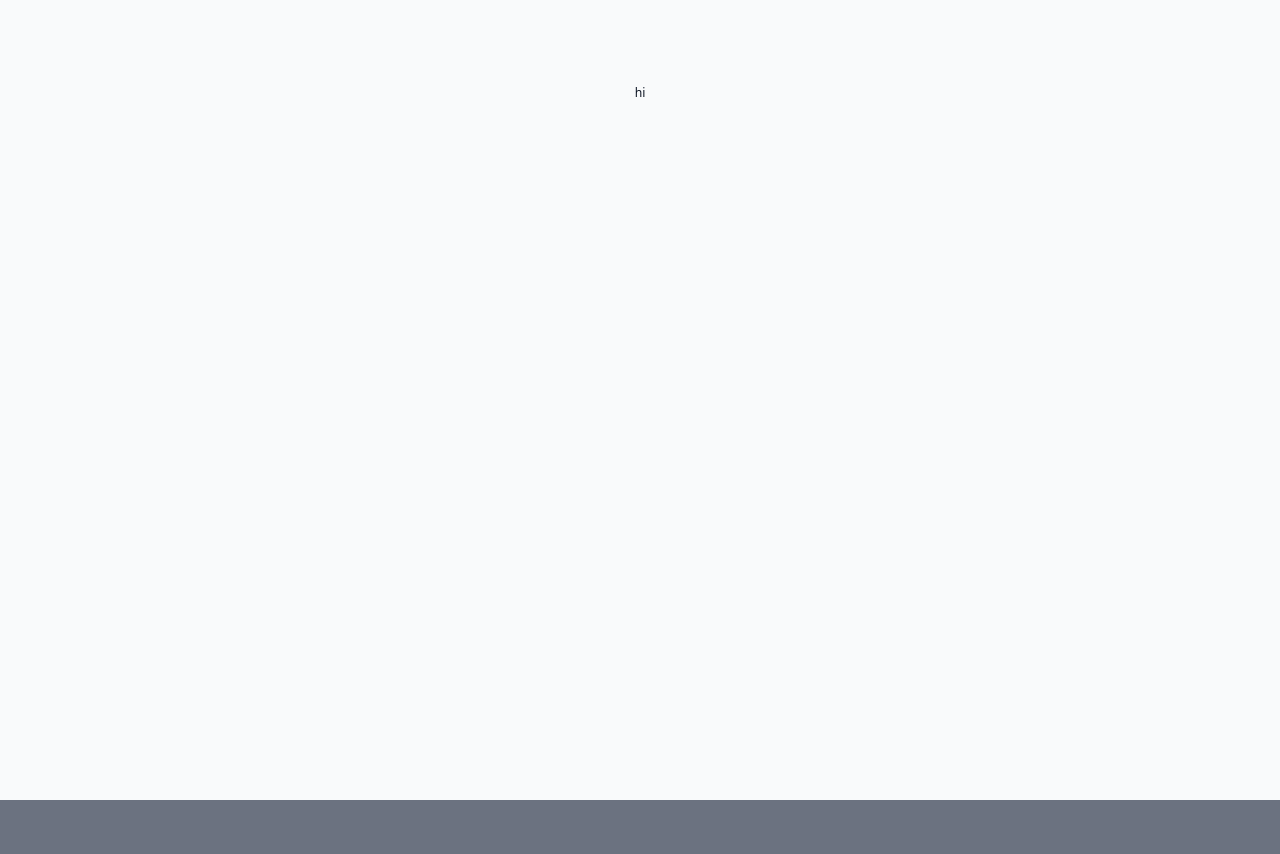
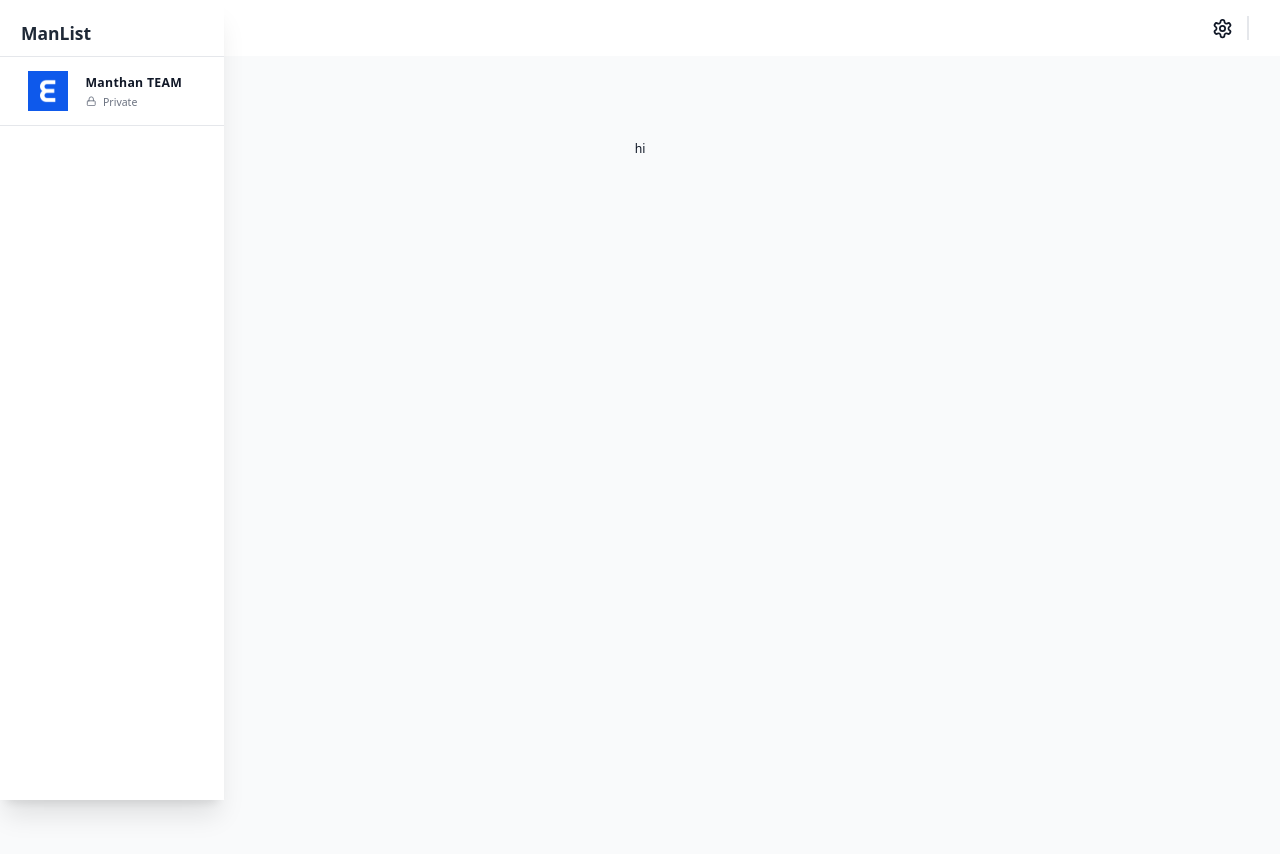
Before and after one commit to manthan-paktolus/project-management-app, a Next.js app in the folder client/: page / in a window 1280 px wide. Before the commit the page ends 800 px from the top, so only its background shows below. Built offline with nearby package versions, Linux system fonts and the light colour scheme.

Commit message:
navbar and sidebar static design implementation

```diff
--- /dev/null
+++ b/client/src/app/(components)/Navbar/index.tsx
@@ -0,0 +1,33 @@
+import React from "react";
+import { Menu, Moon, Search, Settings, Sun, User } from "lucide-react";
+import Link from "next/link";
+
+const Navbar = () => {
+  return (
+    <div className="flex items-center justify-between bg-white px-4 py-3 dark:bg-black">
+      {/* Search Bar */}
+      <div className="flex items-center gap-8">
+        <div className="relative flex h-min w-[200px]">
+          <Search className="absolute left-[4px] top-1/2 mr-2 h-5 w-5 -translate-y-1/2 transform cursor-pointer dark:text-white" />
+          <input
+            className="w-full rounded border-none bg-gray-100 p-2 pl-8 placeholder-gray-500 focus:border-transparent focus:outline-none dark:bg-gray-700 dark:text-white dark:placeholder-white"
+            type="search"
+            placeholder="Search..."
+          />
+        </div>
+      </div>
+      {/* Icons */}
+      <div className="flex items-center">
+        <Link
+          href="/settings"
+          className={"h-min w-min rounded p-2 hover:bg-gray-100"}
+        >
+          <Settings className="h-6 w-6 cursor-pointer dark:text-white" />
+        </Link>
+        <div className="ml-2 mr-5 hidden min-h-[2em] w-[0.1rem] bg-gray-200 md:inline-block"></div>
+      </div>
+    </div>
+  );
+};
+
+export default Navbar;
--- /dev/null
+++ b/client/src/app/(components)/Sidebar/index.tsx
@@ -0,0 +1,60 @@
+"use client";
+
+import React, { useState } from "react";
+import Image from "next/image";
+import {
+  AlertCircle,
+  AlertOctagon,
+  AlertTriangle,
+  Briefcase,
+  ChevronDown,
+  ChevronUp,
+  Home,
+  Layers3,
+  LockIcon,
+  LucideIcon,
+  Search,
+  Settings,
+  ShieldAlert,
+  User,
+  Users,
+  X,
+} from "lucide-react";
+
+const Sidebar = () => {
+  const [showProjects, setShowProjects] = useState(true);
+  const [showPriority, setShowPriority] = useState(true);
+
+  const sidebarClassNames = `fixed flex flex-col h-[100%] justify-between shadow-xl
+    transition-all duration-300 h-full z-40 dark:bg-black overflow-y-auto bg-white
+    w-64`;
+
+  return (
+    <div className={sidebarClassNames}>
+      <div className="flex h-[100%] w-full flex-col justify-start">
+        {/* {Top Logo} */}
+        <div className="z-50 flex min-h-[56px] w-64 items-center justify-between bg-white px-6 pt-3 dark:bg-black">
+          <div className="text-xl font-bold text-gray-800 dark:text-white">
+            ManList
+          </div>
+        </div>
+        {/* {Team} */}
+        <div className="flex items-center gap-5 border-y-[1.5px] border-gray-200 px-8 py-4 dark:border-gray-700">
+          <Image src="/logo.png" alt="Logo" width={40} height={40} />
+          <div>
+            <h3 className="text-md font-bold tracking-wide dark:text-gray-200">
+              Manthan TEAM
+            </h3>
+            <div className="mt-1 flex items-start gap-2">
+              <LockIcon className="mt-[0.1rem] h-3 w-3 text-gray-500 dark:text-gray-400" />
+              <p className="text-xs text-gray-500">Private</p>
+            </div>
+          </div>
+        </div>
+        {/* Navbar Links */}
+      </div>
+    </div>
+  );
+};
+
+export default Sidebar;
--- a/client/src/app/dashboardWrapper.tsx
+++ b/client/src/app/dashboardWrapper.tsx
@@ -1,11 +1,13 @@
 import React from "react";
+import Navbar from "@/app/(components)/Navbar";
+import Sidebar from "@/app/(components)/Sidebar";
 
 const DashboardWrapper = ({ children }: { children: React.ReactNode }) => {
   return (
     <div className="flex min-h-screen w-full bg-gray-50 text-gray-900">
-      {/* Sidebar */}
-      <main className={`dark:bg-dark-bg flex w-full flex-col bg-gray-50`}>
-        {/* Navbar */}
+      <Sidebar />
+      <main className={`flex w-full flex-col bg-gray-50 dark:bg-dark-bg`}>
+        <Navbar />
         {children}
       </main>
     </div>
```
Also changed, not shown: client/public/logo.png (added).
